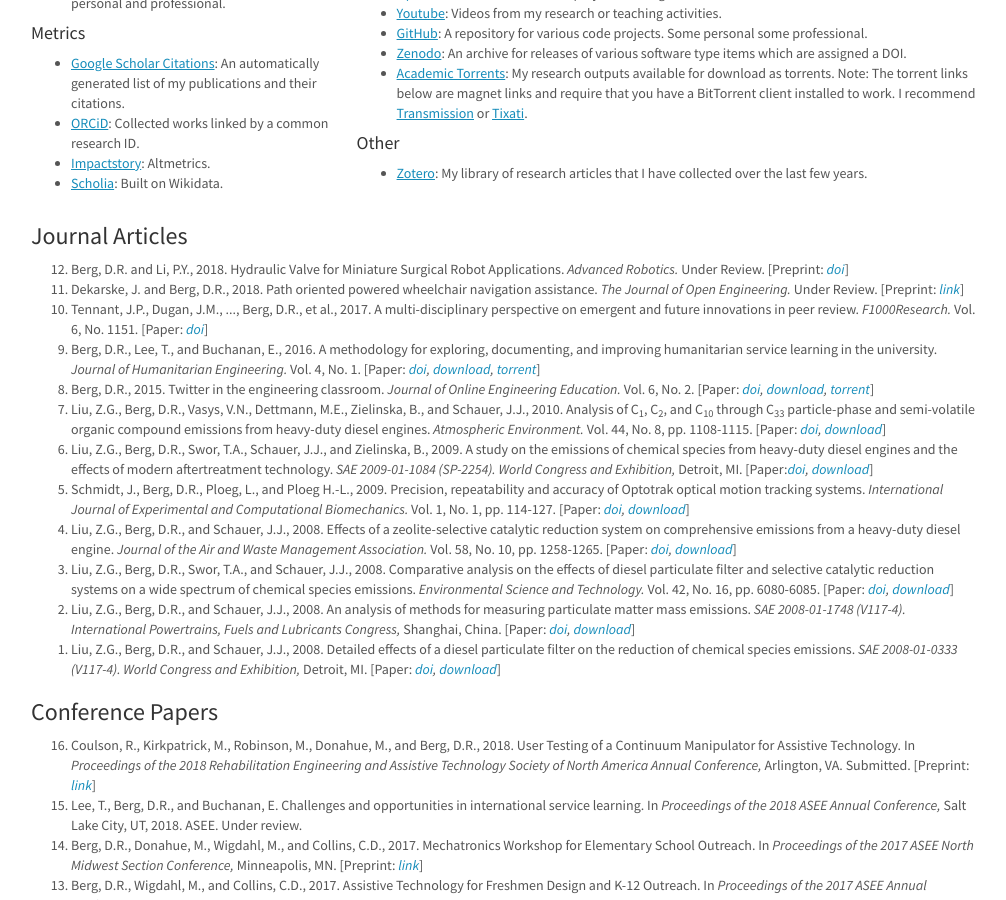
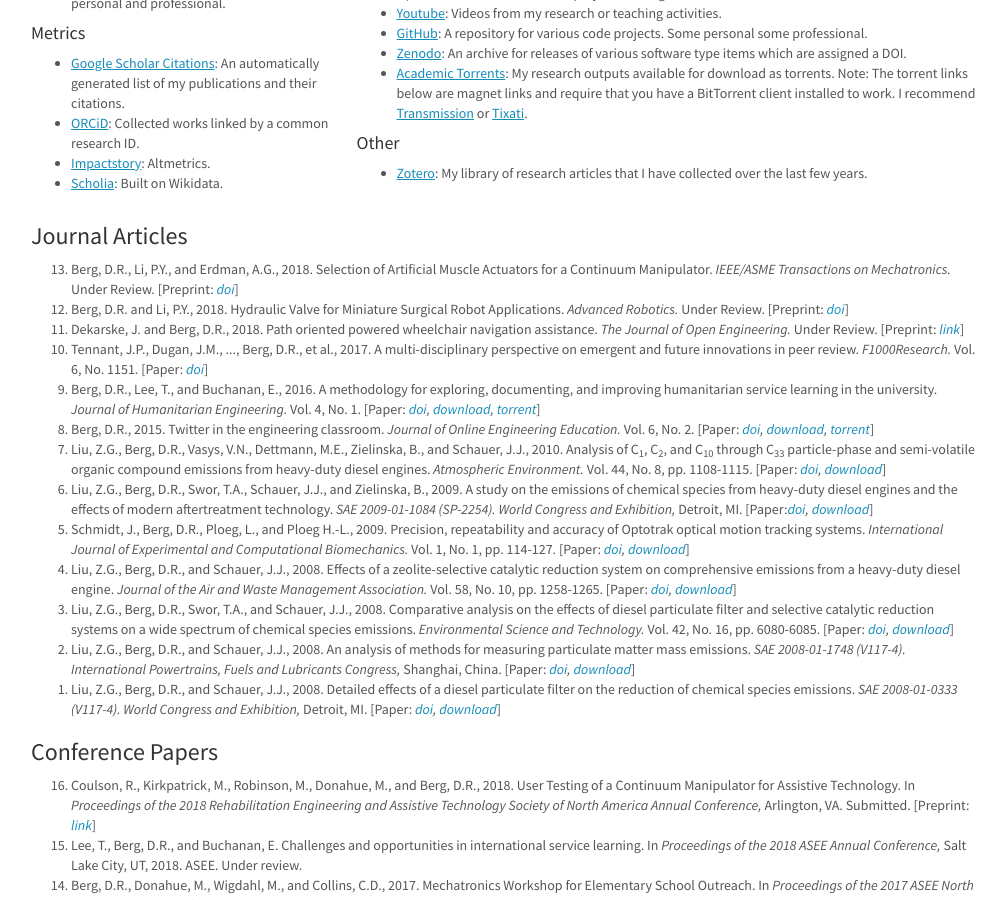
Before and after one commit to devinberg/devinberg.com, a Jekyll site: the page built from publications/index.md, in a window 1280 px wide and 900 px high, scrolled down 377 px. Shown: the whole window, without its empty margins (39-1045 px from the left). Built offline with Jekyll 4.4.1, drawn with Linux system fonts in a browser that asks for light colours; nearby versions of some CDN libraries; comment, search, counter and statistics services are not loaded.

Commit message:
TMECH paper submitted

```diff
--- a/publications/index.md
+++ b/publications/index.md
@@ -48,6 +48,8 @@
 
 <h3>Journal Articles</h3>
 <ol reversed="">
+	<li>Berg, D.R., Li, P.Y., and Erdman, A.G., 2018. Selection of Artificial Muscle Actuators for a Continuum Manipulator. <i>IEEE/ASME Transactions on Mechatronics.</i> Under Review. [Preprint: <i><a href="https://dx.doi.org/10.17605/OSF.IO/YH2K6">doi</a></i>] <span data-badge-popover="right" data-badge-type="4" data-doi="10.17605/OSF.IO/YH2K6" data-hide-no-mentions="true" class="altmetric-embed"></span></li>
+
 	<li>Berg, D.R. and Li, P.Y., 2018. Hydraulic Valve for Miniature Surgical Robot Applications. <i>Advanced Robotics.</i> Under Review. [Preprint: <i><a href="https://dx.doi.org/10.17605/OSF.IO/N7AJQ">doi</a></i>] <span data-badge-popover="right" data-badge-type="4" data-doi="10.17605/OSF.IO/N7AJQ" data-hide-no-mentions="true" class="altmetric-embed"></span></li>
 
  	<li>Dekarske, J. and Berg, D.R., 2018. Path oriented powered wheelchair navigation assistance. <i>The Journal of Open Engineering.</i> Under Review. [Preprint: <i><a href="https://www.pubpub.org/pub/path-oriented-powered-wheelchair-navigation-assistance">link</a></i>] <span data-badge-popover="right" data-badge-type="4" data-doi="" data-hide-no-mentions="true" class="altmetric-embed"></span></li>
```
